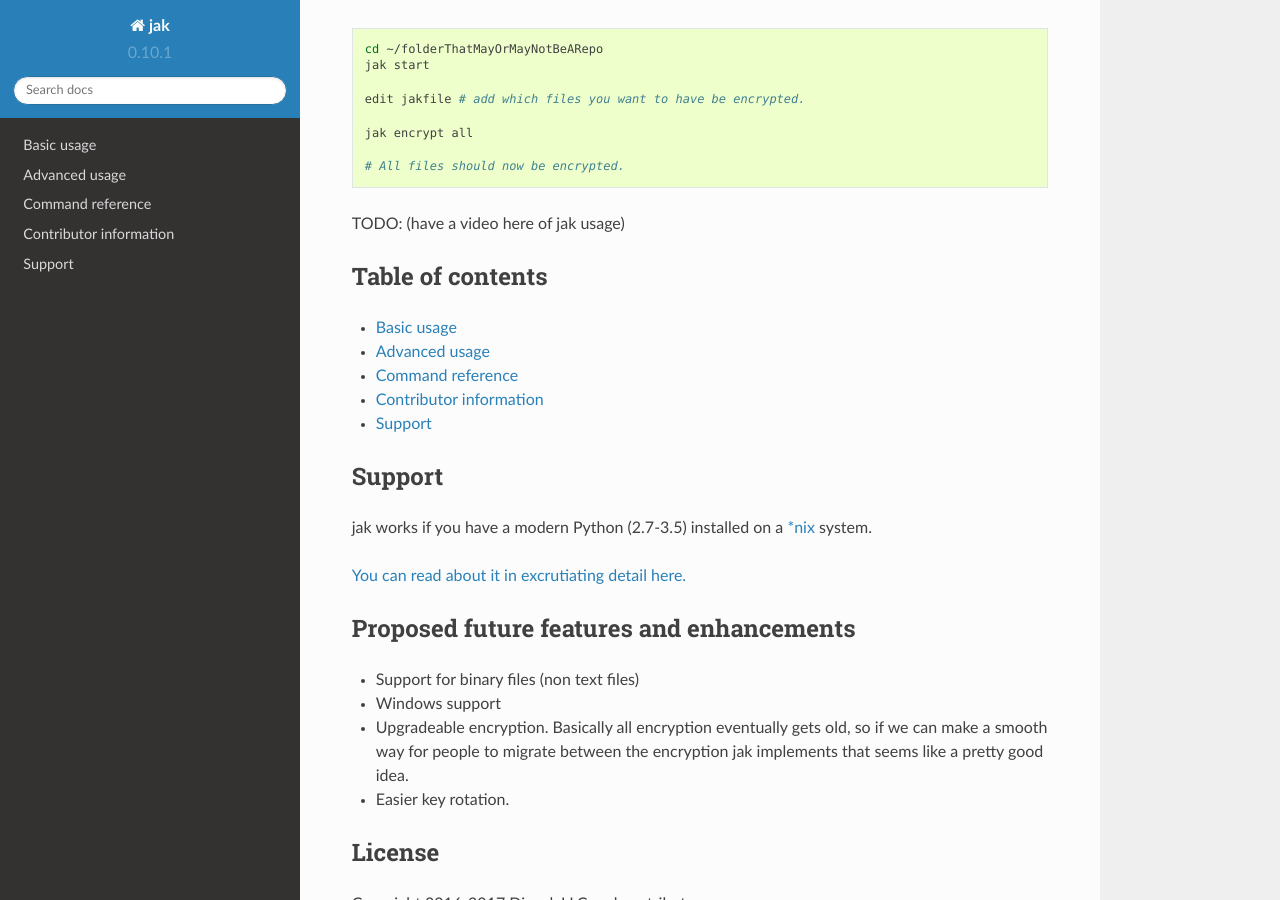
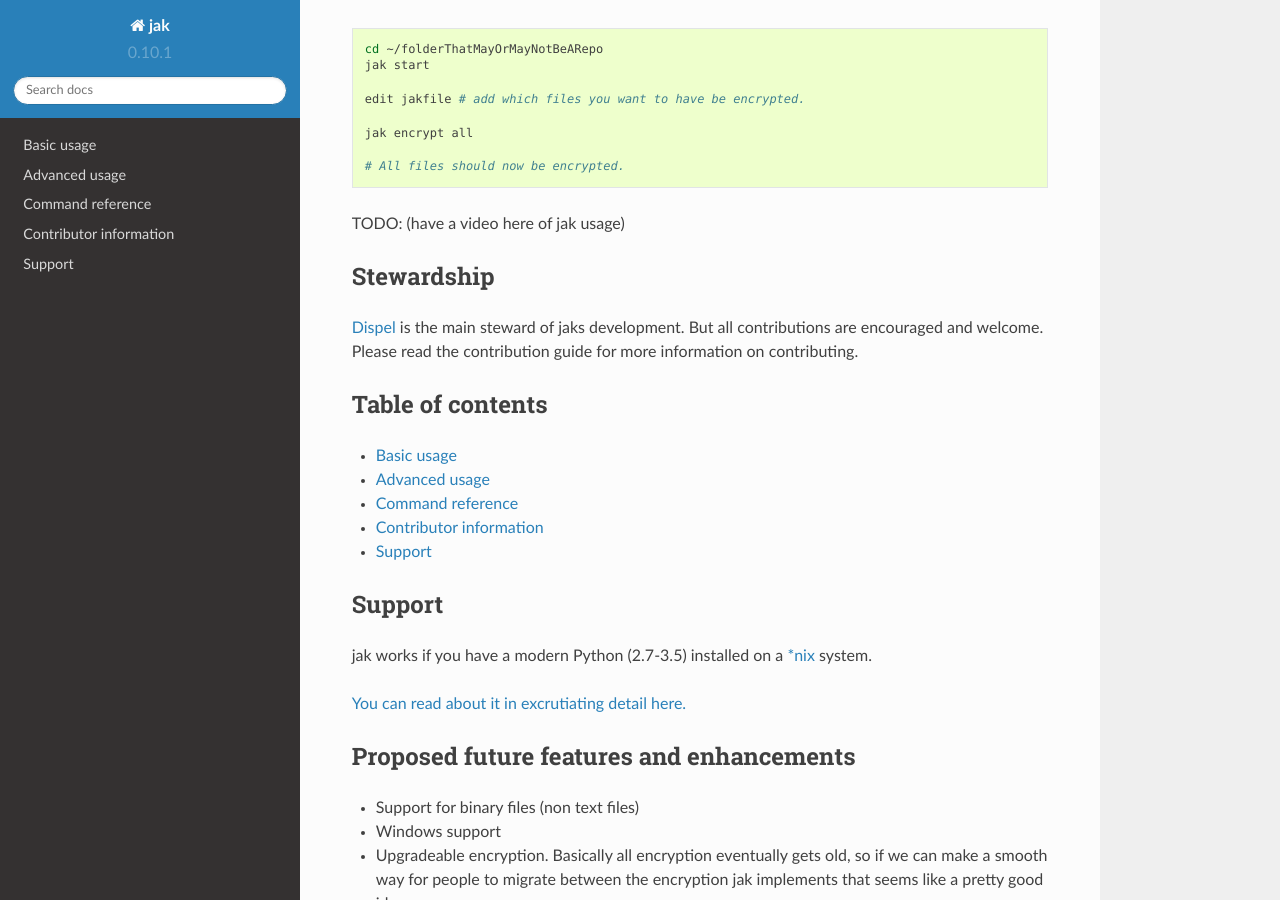
Before and after one commit to dispel/jak, a Sphinx documentation site: the page built from docs/index.rst, in a window 1280 px wide and 900 px high, scrolled down 431 px. Built offline with Sphinx 7.4.7 and the Read the Docs theme 2.0.0, drawn with Linux system fonts in a browser that asks for light colours.

Commit message:
note about stewardship

```diff
--- a/docs/index.rst
+++ b/docs/index.rst
@@ -42,6 +42,12 @@ Quickstart
 
 
 TODO: (have a video here of jak usage)
+
+
+Stewardship
+-----------
+
+`Dispel <https://dispel.io>`_ is the main steward of jaks development. But all contributions are encouraged and welcome. Please read the contribution guide for more information on contributing.
 
 
 Table of contents
```
